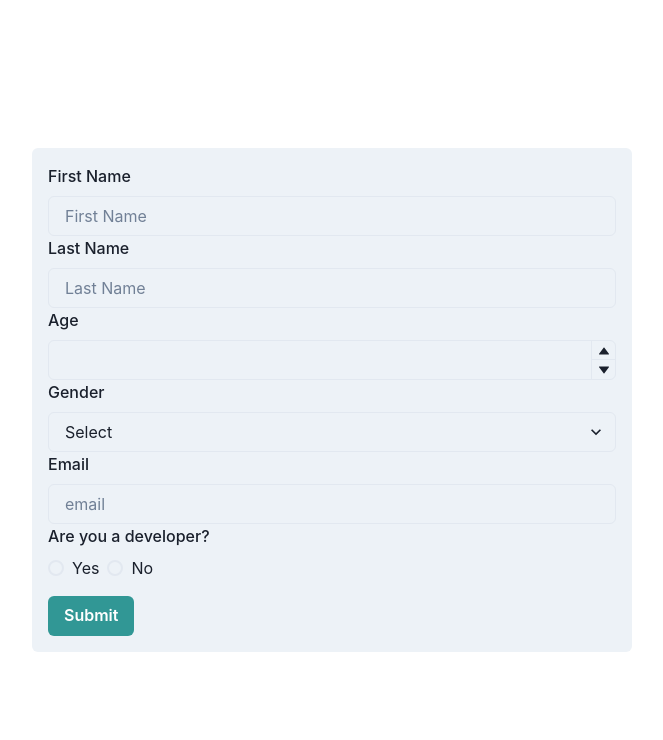
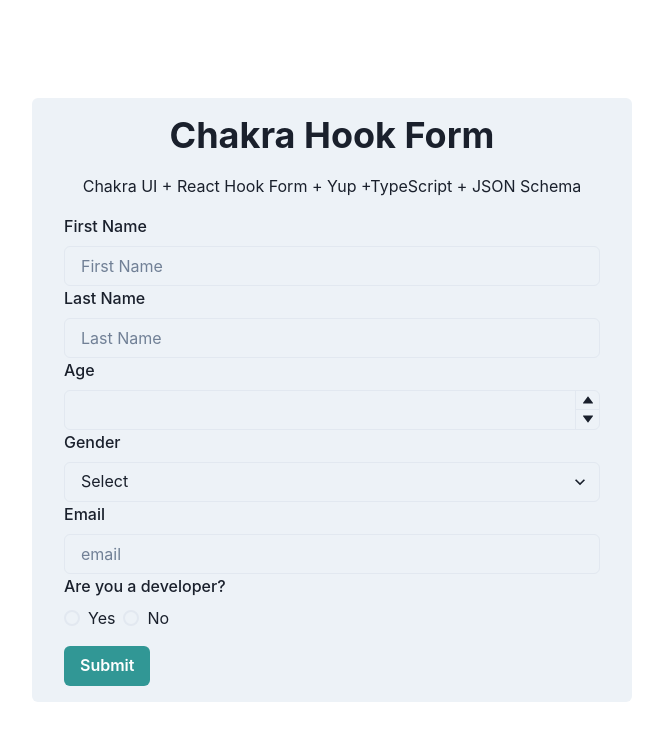
Before and after one commit to jasonluo07/survey-hook-form-json-schema, a React (Vite) app: page / in a window 1280 px wide. Shown: the top 740 px of the page, without its empty margins (308-971 px from the left). Built offline with nearby package versions, Linux system fonts and the light colour scheme.

Commit message:
Add text to explain form

```diff
--- a/src/Components/HookForm.tsx
+++ b/src/Components/HookForm.tsx
@@ -4,6 +4,7 @@
   FormControl,
   FormErrorMessage,
   FormLabel,
+  Heading,
   Input,
   NumberDecrementStepper,
   NumberIncrementStepper,
@@ -69,7 +70,13 @@
   };
 
   return (
-    <Box w={600} p={4} m="20px auto" bg="gray.100" borderRadius="md">
+    <Box w={600} px={8} py={4} m="20px auto" bg="gray.100" borderRadius="md">
+      <Heading as="h1" size="xl" textAlign="center" mb={4}>
+        Chakra Hook Form
+      </Heading>
+      <Box as="p" textAlign="center" mb={4}>
+        Chakra UI + React Hook Form + Yup +TypeScript + JSON Schema
+      </Box>
       <form onSubmit={handleSubmit(onSubmit)}>
         <FormControl isInvalid={!!errors.firstName}>
           <FormLabel htmlFor="firstName">First Name</FormLabel>
```
